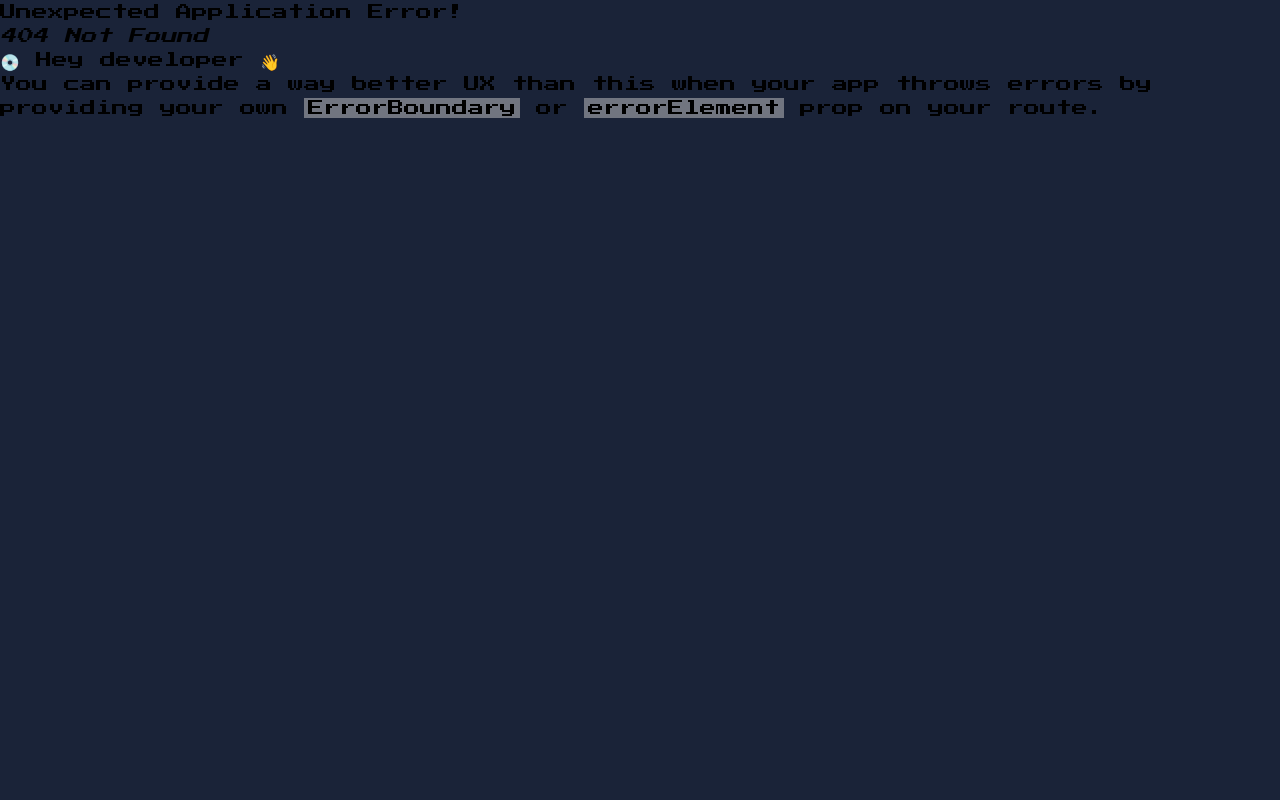
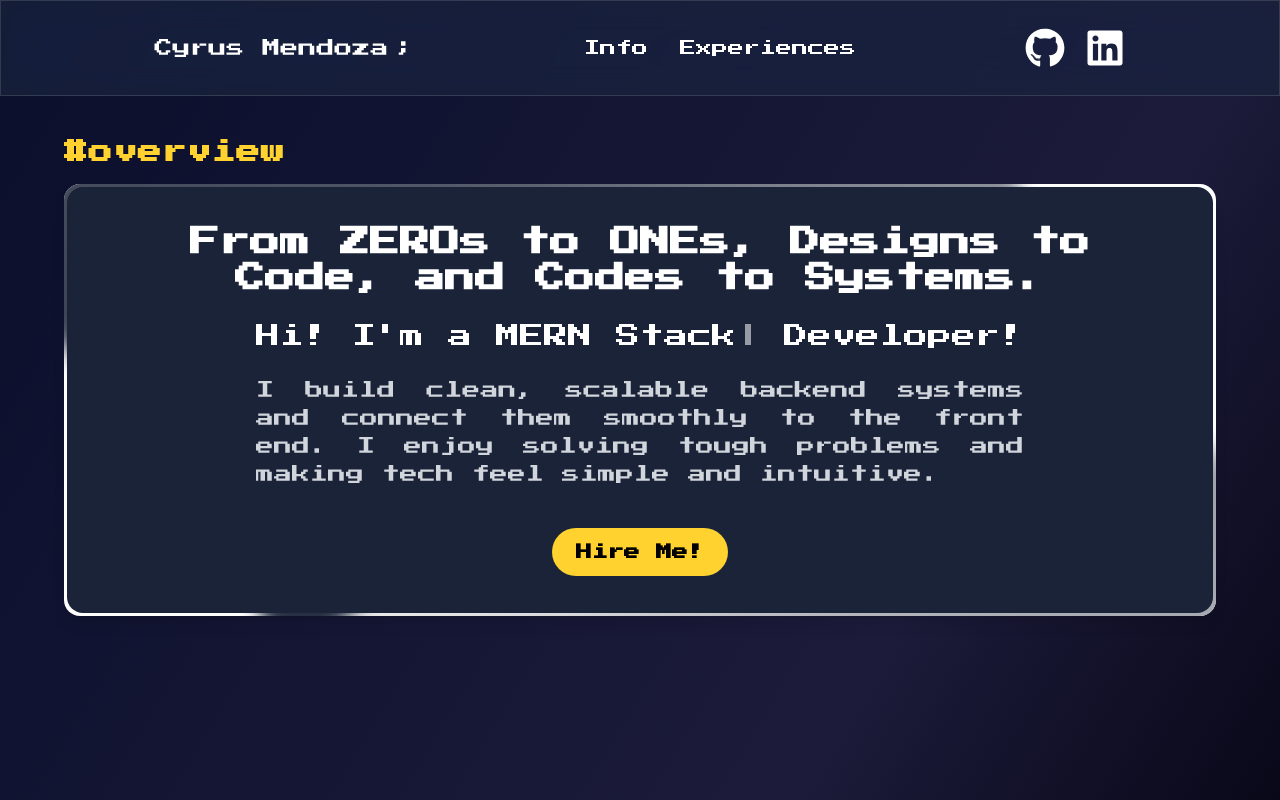
Before and after one commit to DevincciLee/my-portfolio, a React (Vite) app: page /my-portfolio/info in a window 1280 px wide. Before the commit this address had no page. Shown: the top 800 px of the page. Built offline with nearby package versions, Linux system fonts and the light colour scheme.

Commit message:
everything changed

```diff
--- a/src/App.jsx
+++ b/src/App.jsx
@@ -10,7 +10,7 @@ const App = () => {
     return () => clearTimeout(t);
   }, []);
 
-  return loading ? <LoadingScreen /> : <Navigate to="/vinnySushiPortfolio/info" replace />;
+  return loading ? <LoadingScreen /> : <Navigate to="/my-portfolio/info" replace />;
 }
 
 export default App
--- a/src/index.css
+++ b/src/index.css
@@ -1,5 +1,9 @@
 @import url('https://fonts.googleapis.com/css2?family=Press+Start+2P&family=Public+Sans:ital,wght@0,100..900;1,100..900&family=Righteous&display=swap');
 @import "tailwindcss";
+
+html{
+    scroll-behavior: smooth;
+}
 
 *{
     font-family: 'Press Start 2P', cursive;
@@ -31,14 +35,15 @@ body{
 
   @keyframes loadstart {
     0%{
-        transform: translateY(20%);
+        transform: translateY(40%);
         opacity: 0;
     }
     50%{
-        transform: translateY(10%);
-        opacity: 0.5;
+        transform: translateY(0.5%);
+        opacity: 0;
     }
     100%{
+        transform: translateY(0%);
         opacity: 1;
     }
   }
@@ -115,7 +120,7 @@ body{
 #view{
     animation: loadstart linear;
     animation-timeline: view();
-    animation-range: entry 0 cover 70%;
+    animation-range: entry 0 cover 40%;
 }
 
 #font-border{
--- a/src/main.jsx
+++ b/src/main.jsx
@@ -7,9 +7,9 @@ import { createBrowserRouter, RouterProvider } from 'react-router-dom'
 import Homepage from './pages/Homepage.jsx'
 
 const router = createBrowserRouter([
-  {path:'vinnySushiPortfolio/', element: <App />},
-  {path:'vinnySushiPortfolio/info', element: <Homepage />},
-  {path:'vinnySushiPortfolio/experiences', element: <Experiences />},
+  {path:'my-portfolio/', element: <App />},
+  {path:'my-portfolio/info', element: <Homepage />},
+  {path:'my-portfolio/experiences', element: <Experiences />},
 ])
 
 createRoot(document.getElementById('root')).render(
--- a/src/pages/Homepage.jsx
+++ b/src/pages/Homepage.jsx
@@ -12,7 +12,7 @@ const Homepage = () => {
                     <header className="mb-4">
                         <h2 className="text-xl md:text-2xl font-semibold tracking-wide text-amber-300">#overview</h2>
                     </header>
-                    <div id="view" className="glass rounded-2xl p-6 md:p-10 flex flex-col gap-6 items-center text-center shadow-lg backdrop-blur-md bg-white/10">
+                    <div className="glass rounded-2xl p-6 md:p-10 flex flex-col gap-6 items-center text-center shadow-lg backdrop-blur-md bg-white/10">
                         <h2 className="text-lg md:text-3xl font-bold text-white">
                             From ZEROs to ONEs, Designs to Code, and Codes to Systems.
                         </h2>
--- a/vite.config.js
+++ b/vite.config.js
@@ -11,5 +11,5 @@ export default defineConfig({
     extend: {},
   },
   plugins: [react(), tailwindcss()],
-  base: '/vinnySushiPortfolio/',
+  base: '/my-portfolio/',
 })
```
